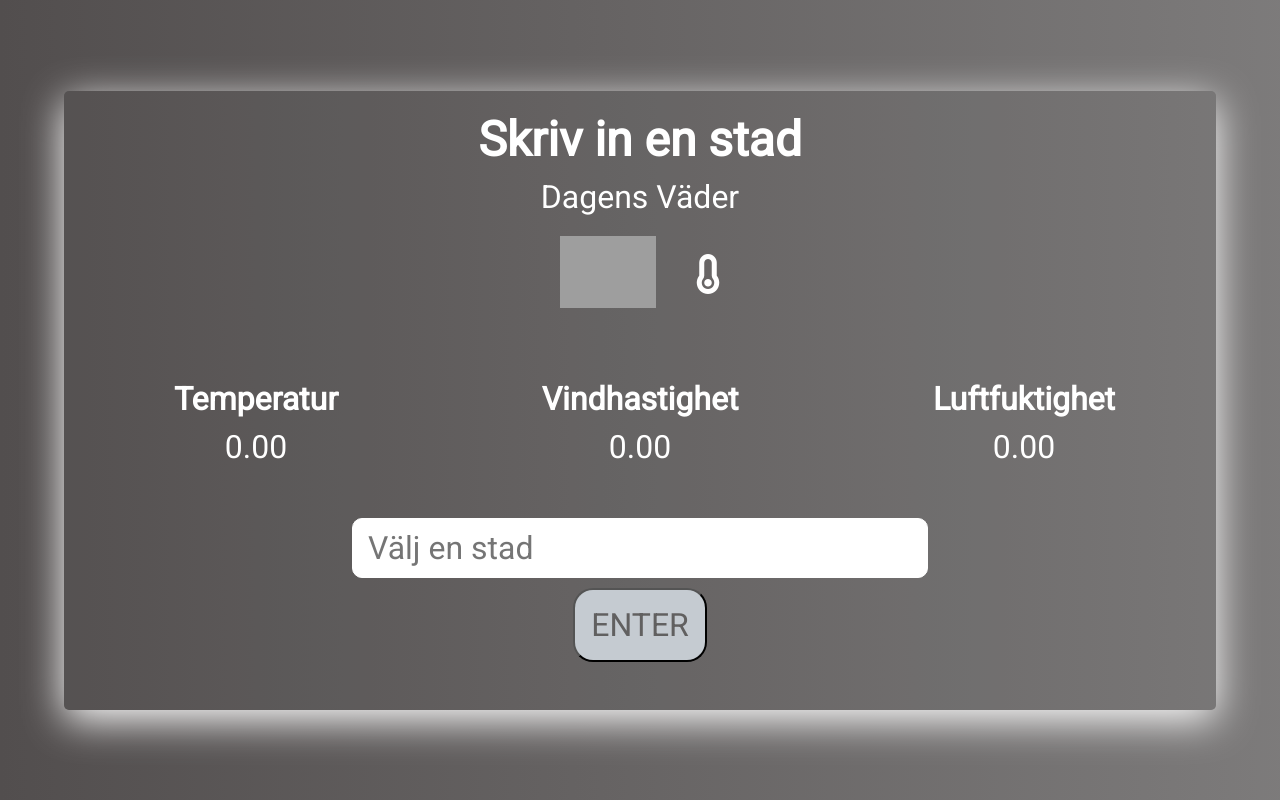
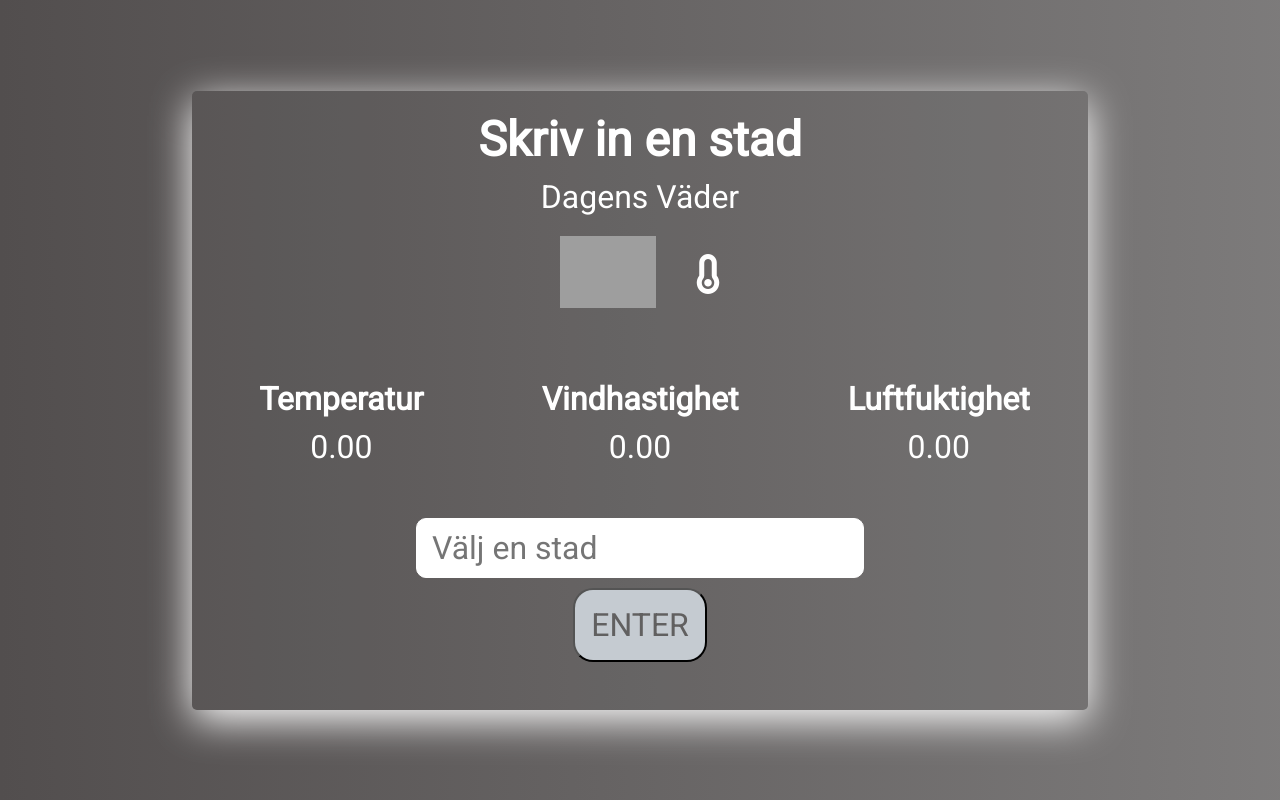
Before and after one commit to johannesandersson88/-Kunskapskontroll2-Johannes-Andersson, a plain HTML site: page index.html in a window 1280 px wide. Drawn offline with Linux system fonts and the light colour scheme; grey boxes are pictures that could not be loaded.

Commit message:
CSS Update
Uppdaterat CSS för lite annan effekt på listan med städer som sparas

```diff
--- a/style.css
+++ b/style.css
@@ -10,23 +10,24 @@ body {
     justify-content: center;
     align-items: center;
     min-height: 100vh;
+    max-width: 100vw;
     margin: 0;
     padding: 0;
+
 }
 
 .container {
-    max-width: 90%;
-    width: 1200px;
     background: rgba(97, 96, 96, 0.096);
     box-shadow: 0 10px 40px white;
     border-radius: 5px;
+    width: 70vw;
 }
 
 
 
 .general-info {
     display: flex;
-    justify-content: space-between;
+    justify-content: flex-start;
     margin-top: 3rem;
 }
 
@@ -120,6 +121,9 @@ body {
 .city-comparison {
     display: flex;
     text-align: center;
+    justify-content: space-evenly;
+    align-items: flex-start;
+    margin-right: 20px;
 }
 
 .city-list {
```
